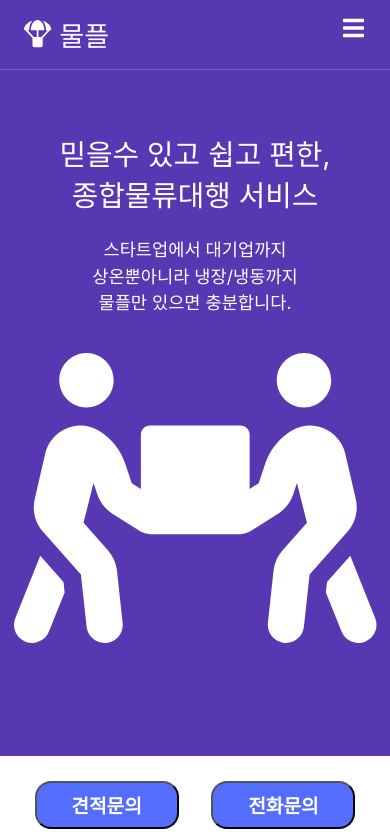
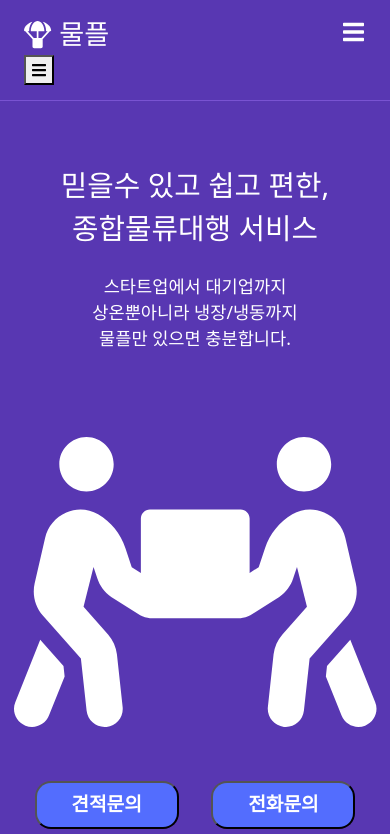
Before and after one commit to eagles-dream/mulplz, a React (Create React App) app: page / in a window 390 px wide. Shown: the top 834 px of the page. Built offline with nearby package versions, Linux system fonts and the light colour scheme.

Commit message:
offcanvas 작업중

```diff
--- a/package.json
+++ b/package.json
@@ -8,8 +8,10 @@
     "@testing-library/jest-dom": "^5.11.4",
     "@testing-library/react": "^11.1.0",
     "@testing-library/user-event": "^12.1.10",
+    "bootstrap": "^5.1.3",
     "gh-pages": "^3.2.3",
     "react": "^17.0.2",
+    "react-bootstrap": "^2.0.2",
     "react-dom": "^17.0.2",
     "react-scripts": "4.0.3",
     "web-vitals": "^1.0.1"
--- a/src/component/navbar/navbar.jsx
+++ b/src/component/navbar/navbar.jsx
@@ -1,10 +1,34 @@
-import React from 'react';
+import React, { useState } from 'react';
 import styles from './navbar.module.css'
 import '@fortawesome/fontawesome-free/js/all.js'
+import { Offcanvas } from 'react-bootstrap';
+import 'bootstrap/dist/css/bootstrap.min.css';
 
 const Navbar = ({burger, moveTop, toggleBurger}) => {
+  const [show, setShow] = useState(false);
+
+  const handleClose = () => setShow(false);
+  const handleShow = () => setShow(true);
+
+  const offCanvas = () => {
+    return (
+      <>
+        <Offcanvas show={show} placement="top" onHide={handleClose}>
+          <Offcanvas.Header closeButton>
+            <Offcanvas.Title>Offcanvas</Offcanvas.Title>
+          </Offcanvas.Header>
+          <Offcanvas.Body>
+            Some text as placeholder. In real life you can have the elements you
+            have chosen. Like, text, images, lists, etc.
+          </Offcanvas.Body>
+        </Offcanvas>
+      </>
+    );
+  }
+
   return(
     <div className={styles.navbar}>
+      {offCanvas()}
       <div className={styles.logo} onClick={moveTop}>
         <span className={styles.icon}><i className="fas fa-parachute-box"></i></span>
         <span className={styles.title}>물플</span>
@@ -17,6 +41,7 @@ const Navbar = ({burger, moveTop, toggleBurger}) => {
       </div>
       <button className={styles.inquiry}>견적문의</button>
       <button className={styles.calling}>전화문의</button>
+      <button className={styles.offcanvas} onClick={handleShow}><i className="fas fa-bars"></i></button>
       <span onClick={toggleBurger}>
         <span className={!burger ? styles.burger_active : styles.burger}><i className="fas fa-bars"></i></span>
         <span className={burger ? styles.times_active : styles.times}><i className="fas fa-times"></i></span>
--- a/src/component/navbar/navbar.module.css
+++ b/src/component/navbar/navbar.module.css
@@ -75,6 +75,10 @@
 .times,
 .burger_active,
 .times_active {
+  display: none;
+}
+
+.offcanvas {
   display: none;
 }
 
@@ -170,6 +174,10 @@
     animation: spin 1s;
   }
 
+  .offcanvas {
+    display: block;
+  }
+
   @keyframes spin {
     from {
       transform: rotate(0);
```
Also changed, not shown: 2 other files (tests, documents, lock files or other folders).
